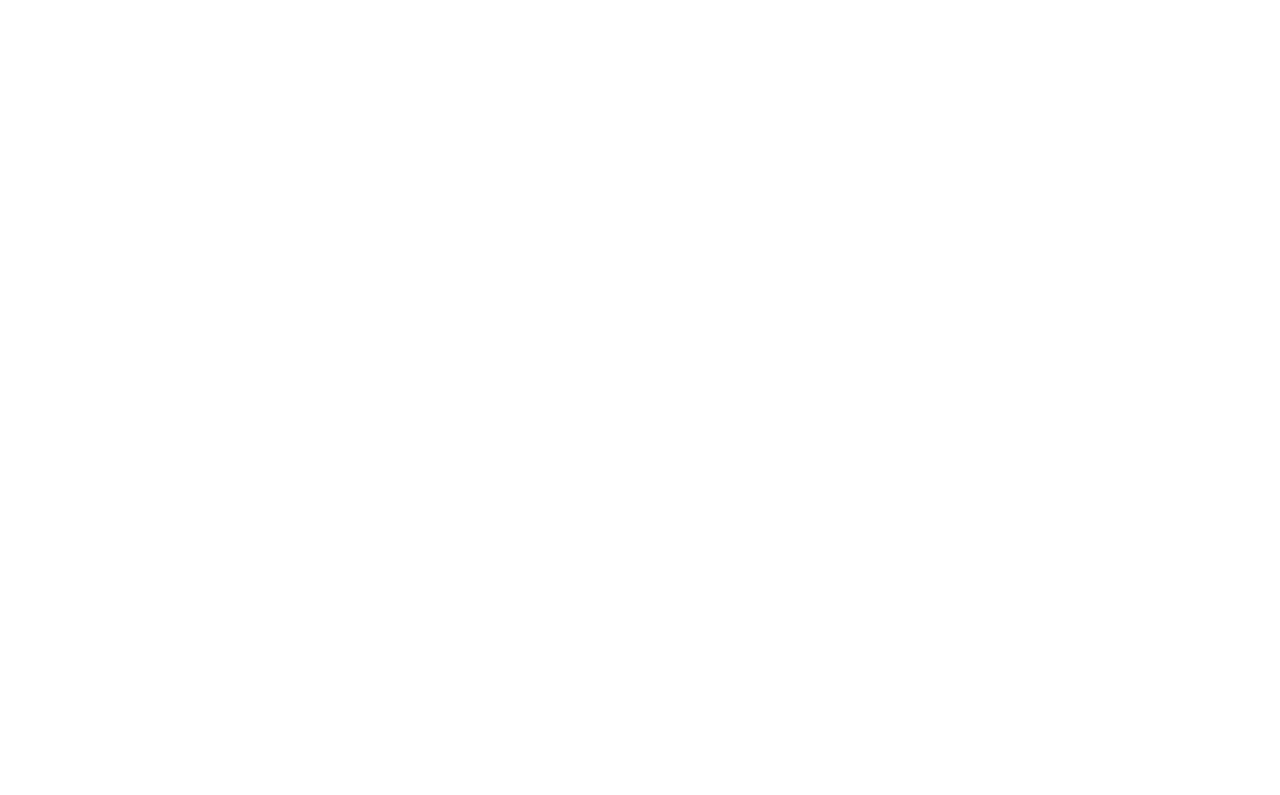
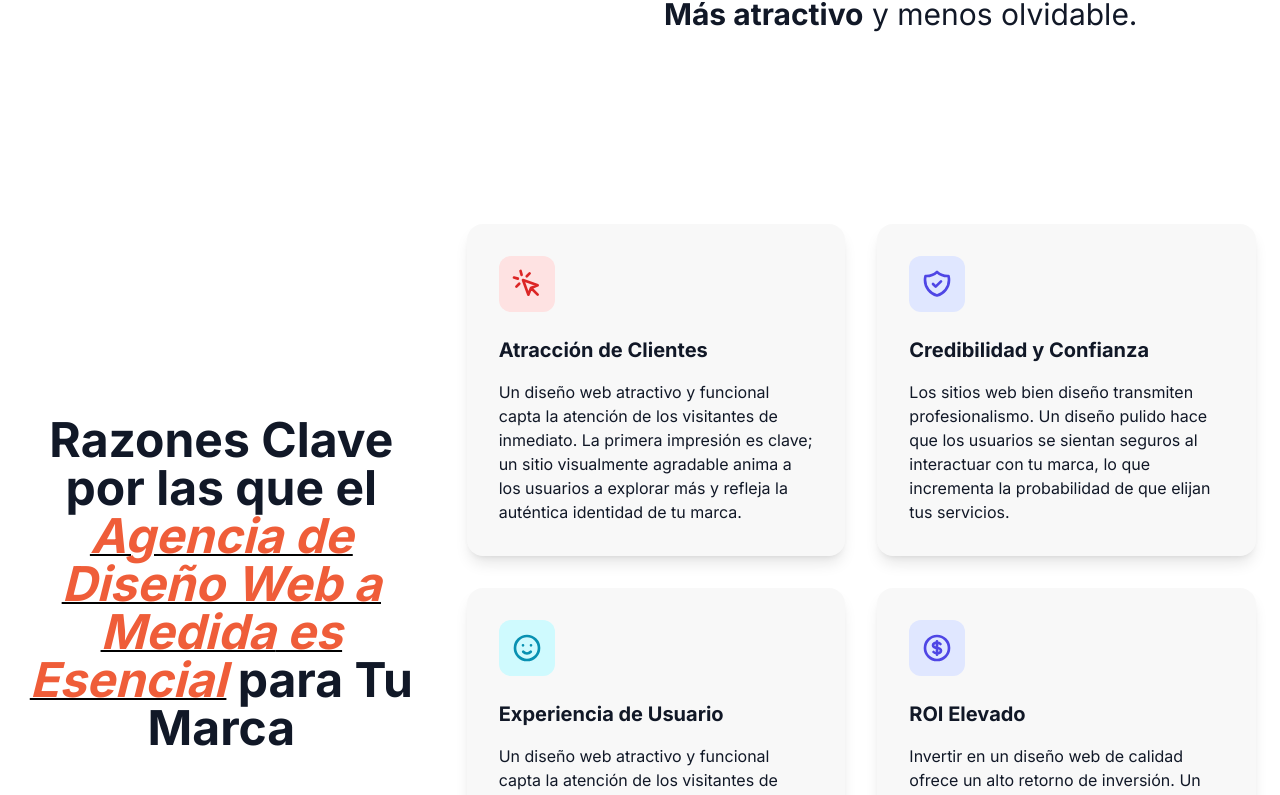
Before and after one commit to jonhygg99/agencia-mkt-digital, a Next.js app: page /agencia-diseno-web in a window 1280 px wide. Before the commit this address had no page. Shown: the part 1537-2332 px from the top of the page. Before the commit the page ends 1337 px from the top, so only its background shows below. Built offline with nearby package versions, Linux system fonts and the light colour scheme.

Commit message:
Fixed page for Agencia Diseño web and reformat code

```diff
--- a/app/diseno-web/constants.tsx
+++ b/app/agencia-diseno-web/constants.tsx
@@ -8,21 +8,16 @@
 import TrustIcon from "@/app/ui/icons/bubble/trust";
 import UserExperienceIcon from "@/app/ui/icons/bubble/user-experience";
 import RoiIcon from "@/app/ui/icons/bubble/roi";
-import {
-  CategorySchema,
-  CombinedServiceSchema,
-  OneServiceSchema,
-} from "../utils/interface/schema";
+import { CategorySchema } from "../utils/interface/schema";
 import {
   CATEGORY_DESIGN,
   CATEGORY_DESIGN_DESCRIPTION,
-  CATEGORY_SEO,
   CODE_DESING,
   SERVICE_TYPE_DISENO_WEB,
 } from "../utils/constants/schema";
-import { getSchemaServiceCategory } from "../utils/schema/utils";
-import { URL_DISENO_WEB } from "../utils/constants/navigation-links";
-import { PageCategoryData } from "../utils/interface/page";
+import { getSchemaServiceCategory } from "@/app/utils/schema/utils";
+import { URL_AGENCIA_DISENO_WEB } from "@/app/utils/constants/navigation-links";
+import { PageCategoryData } from "@/app/utils/interface/page";
 
 export const SERVICE = "Agencia de Diseño Web a Medida";
 
@@ -147,7 +142,7 @@
 export const TITLE_PRICING = (
   <h2 className="title-pricing">
     Precios Competitivos para una página con{" "}
-    <span className="custom-title">{SERVICE}</span>
+    <span className="custom-title">Diseño Web a Medida</span>
   </h2>
 );
 
@@ -156,7 +151,7 @@
     title: "Diseño Web de una Página",
     price: "650",
     description:
-      "Despierta tu presencia en línea con un impulso inicial hacia el éxito.",
+      "Crea una presencia en línea efectiva, ideal para mostrar tu negocio de manera clara y concisa.",
     features: [
       { text: "Investigación del Mercado y la Competencia", included: true },
       { text: "Diseño Visual Personalizado", included: true },
@@ -177,7 +172,7 @@
     title: "Diseño Web Corporativo",
     price: "1200",
     description:
-      "Despierta tu presencia en línea con un impulso inicial hacia el éxito.",
+      "Sitio web corporativo profesional que refleje la identidad de tu marca y potencie tu presencia en el mercado.",
     features: [
       { text: "Investigación del Mercado y la Competencia", included: true },
       { text: "Diseño Visual Personalizado", included: true },
@@ -198,7 +193,7 @@
     title: "Diseño Web para eCommere",
     price: "2000",
     description:
-      "Despierta tu presencia en línea con un impulso inicial hacia el éxito.",
+      "Impulsa tus ventas en línea con un sitio web de eCommerce diseñado para convertir visitantes en clientes, con todas las funcionalidades necesarias para una experiencia de compra fluida.",
     features: [
       { text: "Investigación del Mercado y la Competencia", included: true },
       { text: "Diseño Visual Personalizado", included: true },
@@ -372,7 +367,7 @@
   name: "Servicios de Diseño Web",
   description:
     "Diferentes planes de diseño web que incorporan estrategias de SEO adaptadas a tus necesidades, asegurando un sitio atractivo y optimizado para los motores de búsqueda.",
-  url: URL_DISENO_WEB,
+  url: URL_AGENCIA_DISENO_WEB,
 });
 
 const SCHEMA: CategorySchema = {
@@ -397,6 +392,10 @@
   TITLE_SERVICE: undefined,
   DESCRIPTION_SERVICE: undefined,
   SERVICE_LIST: undefined,
+  PRICE_CARD_SERVICE: PRICE_CARD_SERVICE,
+  TITLE_REASONS: TITLE_REASONS,
+  TITLE_PRICING: TITLE_PRICING,
+  REASON_ITEMS_SERVICE: REASON_ITEMS_SERVICE,
   IMAGE_PARALLAX_URL: IMAGE_PARALLAX_URL,
   TITLE_PARALLAX: TITLE_PARALLAX,
   TEXT_PARALLAX: TEXT_PARALLAX,
--- a/app/diseno-web/page.tsx
+++ b/app/agencia-diseno-web/page.tsx
@@ -5,9 +5,10 @@
   return (
     <PageCategory
       data={DATA}
-      contactService={DATA.SERVICE}
-      stepsService={`${DATA.SERVICE} con SEO`}
+      contactService="tu Diseño Web a medida"
+      stepsService="Diseño Web con SEO"
       faqPosesivo="nuestro"
+      mensual={false}
     />
   );
 }
--- a/app/ui/components/pricing.tsx
+++ b/app/ui/components/pricing.tsx
@@ -27,7 +27,7 @@
         </span>
         <span className="text-gray-400">+ IVA {mensual && "/ mes"}</span>
       </div>
-      <p className="text-gray-400 mb-8 justify-center">{card.description}</p>
+      <p className="text-gray-400 mb-8 text-center">{card.description}</p>
       <ul className="space-y-4 mb-8 flex-grow">
         {card.features.map((feature, featureIndex) => (
           <li
@@ -66,11 +66,12 @@
   spacing,
   mensual,
 }: {
-  pricingCards: PriceCard[];
+  pricingCards?: PriceCard[];
   title: React.ReactNode;
   spacing: boolean;
   mensual: boolean;
 }) {
+  if (pricingCards === undefined) return null;
   const isSingleCard = pricingCards.length === 1;
   return (
     <section
--- a/app/ui/components/reasons.tsx
+++ b/app/ui/components/reasons.tsx
@@ -6,8 +6,9 @@
   reasonItems,
 }: {
   title: React.ReactNode;
-  reasonItems: ReasonItem[];
+  reasonItems?: ReasonItem[];
 }) {
+  if (reasonItems === undefined || reasonItems.length === 0) return null;
   return (
     <section className="section-class-1600">
       <div className="flex flex-col lg:flex-row gap-12 items-center">
--- a/app/ui/pages/page-category.tsx
+++ b/app/ui/pages/page-category.tsx
@@ -9,23 +9,31 @@
 import Services from "@/app/ui/components/services";
 import { AgencyServicesSchema } from "@/app/utils/schema/category";
 import { PageCategoryData } from "@/app/utils/interface/page";
+import Reasons from "../components/reasons";
+import Pricing from "../components/pricing";
 
 export default function PageCategory({
   data,
   contactService,
   stepsService,
   faqPosesivo,
+  mensual,
 }: {
   data: PageCategoryData;
   contactService: string;
   stepsService: string;
   faqPosesivo: string;
+  mensual?: boolean;
 }) {
   return (
     <div className="min-h-screen">
       <AgencyServicesSchema schema={data.SCHEMA} faq={data.FAQ_ITEMS_SERVICE} />
       <HeroBig HeroTitle={data.TITLE_HERO} title={data.SERVICE} />
       <QuestionSection question={data.QUESTION_SERVICE} />
+      <Reasons
+        title={data.TITLE_REASONS}
+        reasonItems={data.REASON_ITEMS_SERVICE}
+      />
       <Services
         title={data.TITLE_SERVICE}
         description={data.DESCRIPTION_SERVICE}
@@ -36,6 +44,13 @@
         title={data.TITLE_PARALLAX}
         text={data.TEXT_PARALLAX}
       />
+      <Pricing
+        title={data.TITLE_PRICING}
+        pricingCards={data.PRICE_CARD_SERVICE}
+        spacing={true}
+        mensual={mensual == undefined ? true : mensual}
+      />
+
       <Problems problems={data.CLIENT_PROBLEMS} />
       <Contact service={contactService} />
       <Steps
--- a/app/utils/constants/navigation-links.ts
+++ b/app/utils/constants/navigation-links.ts
@@ -30,8 +30,8 @@
 const SLUG_MANTENIMIENTO_WEB = "/mantenimiento-web";
 export const URL_MANTENIMIENTO_WEB = `${URL_AGENCIA_SEO}${SLUG_MANTENIMIENTO_WEB}`;
 
-const SLUG_DISENO_WEB = "/diseno-web";
-export const URL_DISENO_WEB = `${DOMINIO}${SLUG_DISENO_WEB}`;
+const SLUG_DISENO_WEB = "/agencia-diseno-web";
+export const URL_AGENCIA_DISENO_WEB = `${DOMINIO}${SLUG_DISENO_WEB}`;
 
 const SLUG_CONSULTOR_SEO = "/consultor-seo";
 export const URL_CONSULTOR_SEO = `${DOMINIO}${SLUG_CONSULTOR_SEO}`;
@@ -44,12 +44,12 @@
       { href: URL_AUDITORIA_SEO, text: "Auditoría SEO" },
       { href: URL_POSICIONAMIENTO_SEO, text: "Posicionamiento SEO" },
       { href: URL_SEO_LOCAL, text: "Posicionamiento SEO Local" },
-      { href: URL_DISENO_WEB, text: "Diseño Web con SEO" },
+      { href: URL_AGENCIA_DISENO_WEB, text: "Diseño Web con SEO" },
       { href: URL_CONSULTORIA_SEO, text: "Consultoría SEO" },
       { href: URL_MANTENIMIENTO_WEB, text: "Mantenimiento Web" },
     ],
   },
-  { href: URL_DISENO_WEB, text: "Diseño Web" },
+  { href: URL_AGENCIA_DISENO_WEB, text: "Diseño Web" },
   { href: URL_CONSULTOR_SEO, text: "Consultor SEO" },
 ];
 
@@ -67,13 +67,13 @@
 export const AGENCIA_MARKETING_FOOTER: FooterSectionItem[] = [
   { name: "Agencia de Marketing Digital", href: DOMINIO },
   { name: "Agencia SEO", href: URL_AGENCIA_SEO },
-  { name: "Agencia SEM", href: "/agencia-sem" },
+  { name: "Agencia Diseño Web", href: URL_AGENCIA_DISENO_WEB },
 ];
 
 export const AGENCIA_SEO_FOOTER: FooterSectionItem[] = [
   { name: "Auditoría SEO", href: URL_AGENCIA_SEO },
   { name: "SEO Local", href: URL_SEO_LOCAL },
-  { name: "Diseño Web", href: URL_DISENO_WEB },
+  { name: "Diseño Web", href: URL_AGENCIA_DISENO_WEB },
   { name: "Posicionamiento SEO", href: URL_POSICIONAMIENTO_SEO },
   { name: "Consultoría SEO", href: URL_CONSULTORIA_SEO },
   { name: "Mantenimiento Web", href: URL_CONSULTOR_SEO },
--- a/app/utils/constants/service.ts
+++ b/app/utils/constants/service.ts
@@ -16,7 +16,9 @@
 import BrandingIcon from "@/app/ui/icons/bubble/branding";
 import SocialIcon from "@/app/ui/icons/bubble/social";
 import {
-  URL_DISENO_WEB,
+  URL_CONSULTORIA_SEO,
+  URL_AGENCIA_DISENO_WEB,
+  URL_MANTENIMIENTO_WEB,
   URL_POSICIONAMIENTO_SEO,
   URL_SEO_LOCAL,
 } from "./navigation-links";
@@ -45,7 +47,7 @@
   description:
     "Creamos sitios web modernos y optimizados para SEO desde su concepción. Diseño responsive, velocidad de carga optimizada y estructura SEO-friendly para maximizar tu visibilidad online.",
   comingSoon: false,
-  url: URL_DISENO_WEB,
+  url: URL_AGENCIA_DISENO_WEB,
 };
 
 export const POSICIONAMIENTO_SEO: ServiceItem = {
@@ -63,7 +65,7 @@
   description:
     "Asesoramiento experto para optimizar tu estrategia SEO. Análisis detallado, recomendaciones personalizadas y plan de acción para mejorar tu posicionamiento web.",
   comingSoon: false,
-  url: undefined,
+  url: URL_CONSULTORIA_SEO,
 };
 
 export const MANTENIMIENTO_WEB: ServiceItem = {
@@ -72,7 +74,7 @@
   description:
     "Mantenemos tu sitio web actualizado, seguro y optimizado. Incluye actualizaciones de contenido, copias de seguridad, monitoreo de rendimiento y soporte técnico continuo.",
   comingSoon: false,
-  url: undefined,
+  url: URL_MANTENIMIENTO_WEB,
 };
 
 export const SEO_INTERNACIONAL: ServiceItem = {
--- a/app/utils/interface/page.ts
+++ b/app/utils/interface/page.ts
@@ -18,6 +18,10 @@
   TITLE_SERVICE?: string;
   DESCRIPTION_SERVICE?: string;
   SERVICE_LIST?: ServiceItem[];
+  TITLE_REASONS?: ReactNode;
+  REASON_ITEMS_SERVICE?: ReasonItem[];
+  TITLE_PRICING: ReactNode;
+  PRICE_CARD_SERVICE?: PriceCard[];
   IMAGE_PARALLAX_URL: string;
   TITLE_PARALLAX: string;
   TEXT_PARALLAX: string;
```
Also changed, not shown: app/agencia-seo/constants.tsx (+7 -3 lines).
